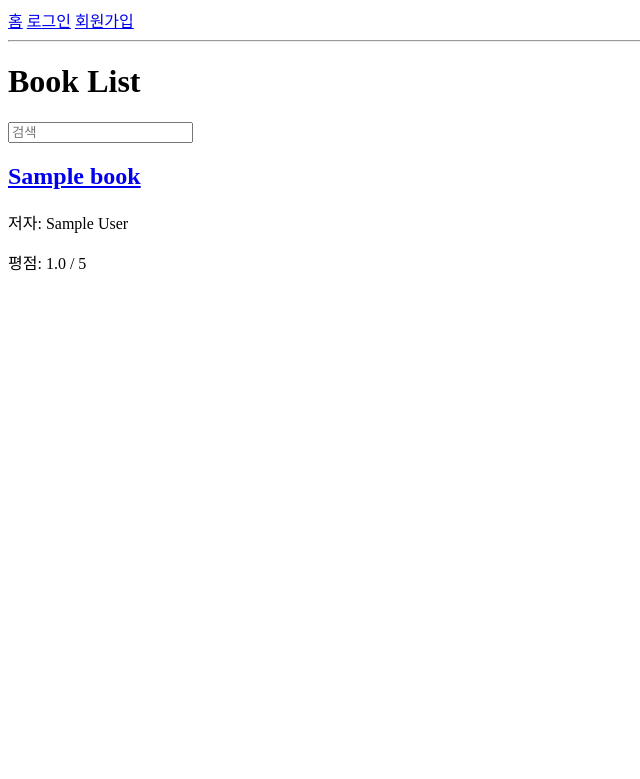
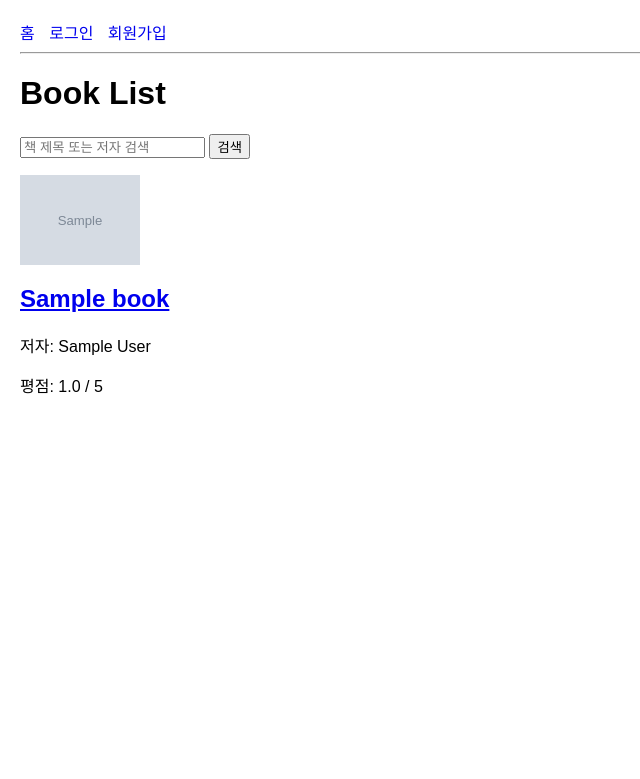
Before and after one commit to ppo3330/book_review_project, a Django app: page / in a window 1280 px wide. Shown: the top 779 px of the page, without its empty margins (0-640 px from the left). Run offline with Django 5.2, Linux system fonts and the light colour scheme; tables that the repository leaves empty hold one stand-in row (values such as "Sample post"); grey boxes marked "Sample" are stand-in pictures.

Commit message:
day8:사진 추가, 스타일 정리,  리뷰 관련 기능 로그인 픨수 처리

```diff
--- a/bookreview_project/urls.py
+++ b/bookreview_project/urls.py
@@ -13,4 +13,7 @@ urlpatterns = [
     ]
 
 if settings.DEBUG:
-    urlpatterns += static(settings.MEDIA_URL, document_root=settings.MEDIA_ROOT)
+    urlpatterns += static(
+        settings.MEDIA_URL,
+        document_root=settings.MEDIA_ROOT
+    )
--- a/reviews/admin.py
+++ b/reviews/admin.py
@@ -1,5 +1,6 @@
 from django.contrib import admin
 from .models import Book, Review
+
 
 @admin.register(Book)
 class BookAdmin(admin.ModelAdmin):
--- a/reviews/templates/base.html
+++ b/reviews/templates/base.html
@@ -1,3 +1,6 @@
+{% load static %}
+<link rel="stylesheet" href="{% static 'css/style.css' %}">
+
 <!DOCTYPE html>
 <html>
 <head>
--- a/reviews/templates/reviews/detail.html
+++ b/reviews/templates/reviews/detail.html
@@ -3,8 +3,12 @@
 {% block content %}
 
 <h2>{{ book.title }}</h2>
+{% if book.cover %}
+  <img src="{{ book.cover.url }}" width="120">
+{% endif %}
 <p>저자: {{ book.author }}</p>
 <p>평균 평점: {{ book.average_rating }} / 5 </p>
+
 <hr>
 
 <h3>책 설명</h3>
@@ -13,7 +17,7 @@
 <h3>리뷰</h3>
 
 {% for review in reviews %}
-  <div style="margin-bottom: 15px;">
+  <div>
     <strong>{{ review.user.username }}</strong> |
 
     {% for i in "12345" %}
--- a/reviews/templates/reviews/home.html
+++ b/reviews/templates/reviews/home.html
@@ -4,19 +4,26 @@
 
 <h1> Book List</h1>
 
-<input type="text" name="q" placeholder="검색" value="{{ query }}">
+<form method="GET">
+  <input type="text" name="q" placeholder="책 제목 또는 저자 검색">
+  <button type="submit">검색</button>
+</form>
 
 {% for book in books %}
     <div>
+        {% if book.cover %}
+            <img src="{{ book.cover.url }}" width="120">
+        {% endif %}
         <a href="{% url 'book_detail' book.pk %}">
             <h2>{{ book.title }}</h2>
         </a>
 
         <p> 저자: {{book.author}}</p>
         <p>평점: {{ book.average_rating }} / 5</p>
+
     </div>
 {% empty %}
-    <p> 등록된 책이 없습니다.</p>
+    <p>검색 결과가 없습니다.</p>
 {% endfor %}
 
 {% endblock %}
--- a/reviews/views.py
+++ b/reviews/views.py
@@ -3,6 +3,7 @@ from .models import Book, Review
 from .forms import ReviewForm
 from django.http import HttpResponseForbidden
 from django.db.models import Q
+from django.contrib.auth.decorators import login_required
 
 def home(request):
     books = Book.objects.all().order_by('-id')
@@ -40,6 +41,7 @@ def book_detail(request, pk):
     }
     return render(request, 'reviews/detail.html', context)
 
+@login_required
 def review_edit(request, pk):
     review = get_object_or_404(Review, pk=pk)
 
@@ -59,6 +61,7 @@ def review_edit(request, pk):
     'review': review,
 })
 
+@login_required
 def review_delete(request, pk):
     review = get_object_or_404(Review, pk=pk)
 
--- /dev/null
+++ b/static/css/style.css
@@ -0,0 +1,15 @@
+body {
+    font-family: Arial, sans-serif;
+    margin: 20px;
+}
+
+nav a {
+    margin-right: 10px;
+    text-decoration: none;
+}
+
+.book-card {
+    border: 1px solid #ddd;
+    padding: 15px;
+    margin-bottom: 15px;
+}
```
Also changed, not shown: bookreview_project/settings.py (+6 -1 lines).
